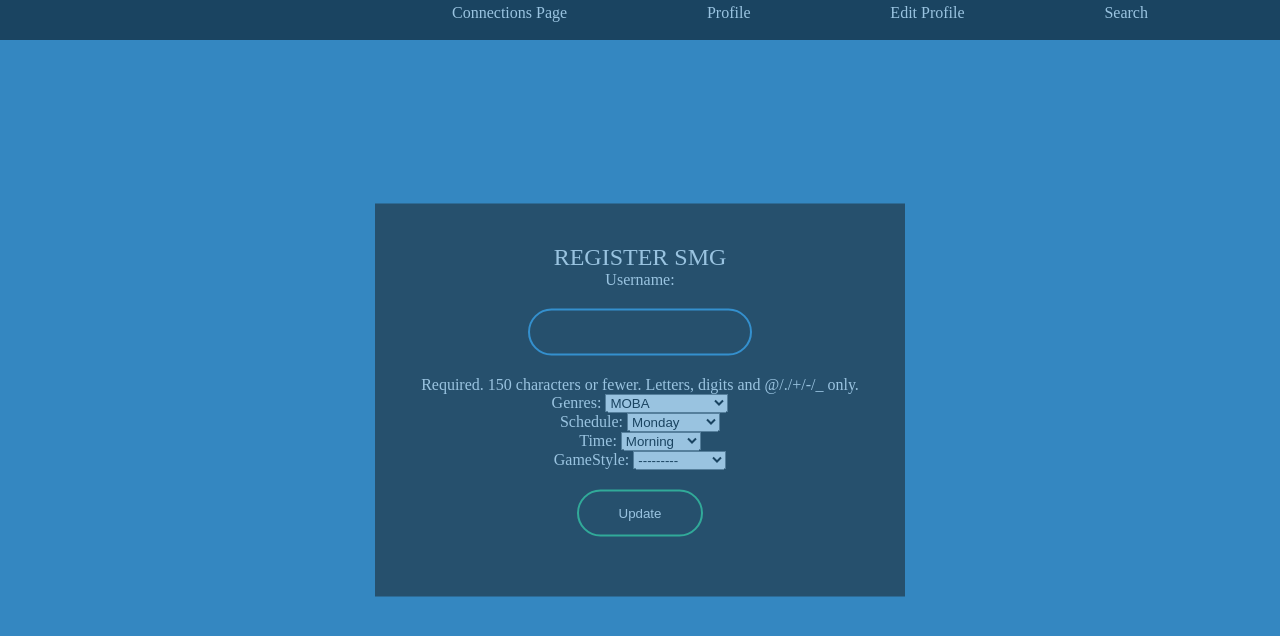
After one commit to ctstolfa/SocialMatcherForGamers, a Django app: template SMG/templates/editProfile.html in a window 1280 px wide. The commit adds this page. Shown: the top 636 px of the page. Run offline with Django 4.2, Linux system fonts and the light colour scheme; the template is opened without the code that fills it: values that come from a table or form of the project are taken from there, others are empty; some libraries are stand-ins or nearby versions.

Commit message:
editprofile + navigation bars

```diff
--- a/SMG/smg_app/forms.py
+++ b/SMG/smg_app/forms.py
@@ -22,3 +22,14 @@ class UserProfileForm(forms.ModelForm):
     class Meta:
         model = Account
         fields = ('genres', 'schedule', 'time', 'role', 'gameStyle')
+
+
+class UpdateUserForm(forms.ModelForm):
+    class Meta:
+        model = User
+        fields = ('username', )
+
+class UpdateProfileForm(forms.ModelForm):
+    class Meta:
+        model = Account
+        fields = ('genres', 'schedule', 'time', 'gameStyle')
--- a/SMG/smg_app/urls.py
+++ b/SMG/smg_app/urls.py
@@ -8,6 +8,7 @@ urlpatterns = [
     path('register', views.register, name="register"),
     path("logout", views.logout, name="logout"),
     path("profile/<username>", views.profile, name="profile"),
+    path('editProfile', views.profile_update, name="edit_profile"),
     path('search', views.search, name='search'),
     path('friends/<operation>/<username>', views.change_friend, name='change_friend'),
     path('connect', views.connection_page, name='connection_page'),
--- /dev/null
+++ b/SMG/templates/editProfile.html
@@ -0,0 +1,210 @@
+<!doctype html>
+<html lang="en">
+
+<head>
+    <meta charset="UTF-8">
+    <meta name="viewport"
+          content="width=device-width, user-scalable=no, initial-scale=1.0, maximum-scale=1.0, minimum-scale=1.0">
+    <meta http-equiv="X-UA-Compatible" content="ie=edge">
+    <title>SMG</title>
+      <link
+      rel="stylesheet"
+      href="https://maxcdn.bootstrapcdn.com/font-awesome/4.6.2/css/font-awesome.min.css"
+    />
+    <style>
+        *{
+            margin: 0;
+            padding: 0;
+        }
+        body{
+            background-color: gray;
+            font-family: AppleSystemUIFont;
+            opacity: 0.5;
+        }
+        .nav-wrapper{
+            background-color: black;
+            margin: 0;
+            padding: 0;
+            opacity: 1;
+
+        }
+        .nav-internal-wrapper{
+            margin:0 10% 0  35% ;
+            height: 40px;
+             background-color: black;
+
+        }
+        .nav-internal-wrapper ul{
+            display: flex;
+            justify-content: space-between;
+            text-align: center;
+
+        }
+        .nav-internal-wrapper ul li{
+            list-style:  none;
+            margin: 4px;
+        }
+        .nav-internal-wrapper ul li a{
+            text-align: center;
+            text-decoration: none;
+            color: white;
+        }
+        .login-wrapper{
+            width: 450px;
+            padding: 40px;
+            position: absolute;
+            top: 50%;
+            left: 50%;
+            transform: translate(-50%, -50%);
+            background: #191919;
+            text-align: center;
+            list-style: none;
+        }
+          .login-wrapper h1{
+              color: white;
+              text-transform: uppercase;
+              font-weight: 500;
+          }
+          .login-wrapper input[type = "text"],.login-wrapper input[type = "password"]{
+              border: 0;
+              background: none;
+              display: block;
+              margin: 20px auto;
+              text-align: center;
+              border: 2px solid #3498db;
+              padding: 14px 10px;
+              width: 200px;
+              outline: none;
+              color: white;
+              border-radius: 24px;
+              transition: 0.25s;
+          }
+          .login-wrapper input[type = "text"]:focus,.login-wrapper input[type = "password"]:focus{
+              width: 280px;
+              border-color: #2ecc71;
+          }
+          .login-wrapper input[type = "submit"]{
+              border: 0;
+              background: none;
+              display: block;
+              margin: 20px auto;
+              text-align: center;
+              border: 2px solid #2ecc71;
+              padding: 14px 40px;
+              outline: none;
+              color: white;
+              border-radius: 24px;
+              transition: 0.25s;
+              cursor: pointer;
+          }
+          .nav-internal-wrapper .nav-internal-ul-wrapper li{
+              display: none;
+          }
+          .login-wrapper input[type = "submit"]:hover{
+              background: #2ecc71;
+          }
+
+           .signin a::before {
+              font-family: "FontAwesome";
+              content: "\f2a7";
+              font-weight: 900;
+              padding-left: 10px;
+          }
+           .support a::before {
+              font-family: "FontAwesome";
+              content: "\f2a0";
+              font-weight: 900;
+              padding-left: 10px;
+          }
+
+          @media (max-width: 600px) {
+              ul li{
+                  display: none;
+              }
+              .nav-internal-wrapper .nav-internal-ul-wrapper li{
+                  display: flex;
+                  justify-content: center;
+                  text-align: center;
+                  display: block;
+                  color: white;
+                  font-family: AppleSystemUIFont;
+                  font-size: 2em;
+                  font-weight: 700;
+          }
+          }
+        body{
+            background-color: rgb(52, 135, 193);
+        }
+
+        h1{
+            text-align: center;
+            font-family: "Apple Braille";
+            font-size: 1.5em;
+            font-weight: bolder;
+        }
+        .first-section-wrapper{
+            color: white;
+        }
+
+    </style>
+</head>
+<body>
+<header class="nav-wrapper">
+    <div class="nav-internal-wrapper">
+        <ul class="nav-internal-ul-wrapper ">
+              <li>Welcome to SMG </li>
+        </ul>
+
+        <ul>
+            <li class="connection_page"><a href="/connect"> Connections Page</a></li>
+           <li class="profile"><a href="{% url 'profile' username=user.username %}"> Profile</a></li>
+            <li class="edit_profile"><a href="/editProfile"> Edit Profile</a></li>
+           <li class="search"><a href="/search"> Search</a></li>
+        </ul>
+    </div>
+</header>
+{#{% for message in messages  %}#}
+{#<div class="alert alert-{{ message.tages }} alert-dismissible fade show" role="alert">#}
+{#    <strong> Message:</strong> {{ message }}#}
+{#    <button type="button" class="close" data-dismiss = "alert" aria-label="close"> <span aria-hidden = "true" > &time</span>#}
+{#        </button>#}
+{#</div>#}
+{#{% endfor %}#}
+{#{% if user.is_authenticated  %}#}
+{#<h3>Hello {{ fName }}</h3>#}
+{#<h4>You're successfully logged in</h4>#}
+{#{% endif %}#}
+{##}
+{#<header class="nav-wrapper">#}
+{#    <div class="nav-internal-wrapper">#}
+{#        <ul class="nav-internal-ul-wrapper ">#}
+{#              <li>Welcome to SMG </li>#}
+{#        </ul>#}
+{##}
+{#        <ul>#}
+{#           <li class="about"><a href="#"> About </a></li>#}
+{#            <li class="login"><a href="{% url 'loginPage' %}"> Login</a></li>#}
+{#        </ul>#}
+{#    </div>#}
+{#</header>#}
+<section class="first-section-wrapper">
+    <div class="first-section-internal-wrapper">
+        <form class="login-wrapper" method="post">
+            <h1>Register SMG</h1>
+            {% if form.errors %}
+            <br><h3>There was an error in your form!</h3>
+            <h4>Check "Password Confirmation" below.</h4><br>
+            {% endif %}
+        {% csrf_token %}
+            {{ user_form.as_p }}
+            {{ profile_form.as_p }}
+             <input type="submit" name="" value="Update">
+        </form>
+    </div>
+
+
+</section>
+    <section class=" footer-wrapper">
+    </section>
+</body>
+</html>
```
Also changed, not shown: SMG/smg_app/views.py (+18 -2 lines), SMG/templates/connectionsPage.html (+14 -0 lines), SMG/templates/search.html (+13 -0 lines), SMG/smg_app/migrations/0001_initial.py (deleted), SMG/smg_app/migrations/0002_alter_account_time.py (deleted), SMG/smg_app/migrations/0003_alter_account_time.py (deleted), SMG/smg_app/migrations/0004_alter_friend_users.py (deleted).
